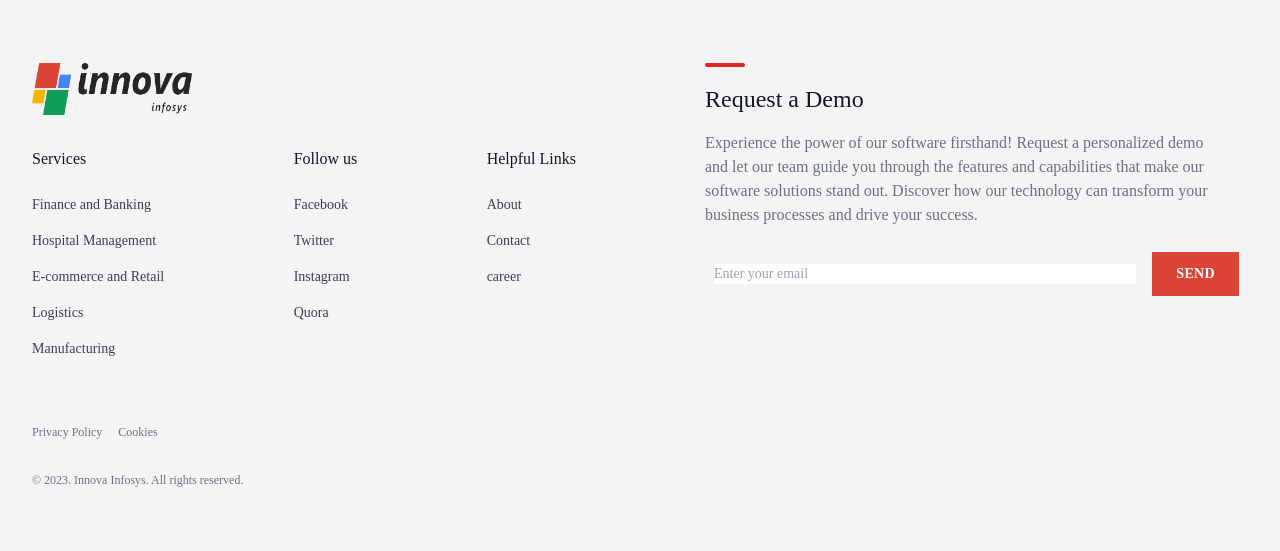
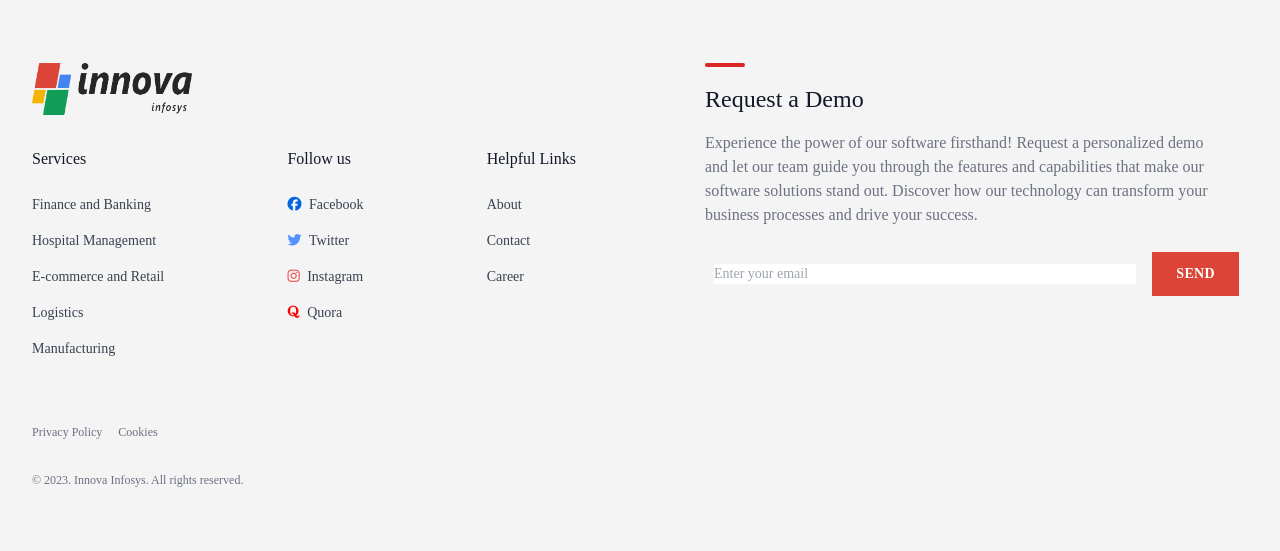
Before and after one commit to MirFaisal/innova-infosys-main-laravel, a Laravel app: page / in a window 1280 px wide. Shown: the part 3889-4440 px from the top of the page. Run offline with Laravel 10, Linux system fonts and the light colour scheme; some libraries are stand-ins or nearby versions; some web fonts are replaced.

Commit message:
fix some small bug

```diff
--- a/resources/views/master/master.blade.php
+++ b/resources/views/master/master.blade.php
@@ -40,7 +40,10 @@
             href="{{ asset('favicon.jpg') }}"
             type="image/x-icon"
         />
-
+        <script
+            src="https://kit.fontawesome.com/deb5ec3c82.js"
+            crossorigin="anonymous"
+        ></script>
         <!-- website title -->
         <title>Innova Infosys</title>
 
@@ -955,7 +877,11 @@
                                             href="https://www.facebook.com/profile.php?id=100094676550997"
                                             class="text-gray-700 transition hover:opacity-75"
                                         >
-                                            Facebook
+                                            <i
+                                                class="fa-brands fa-facebook"
+                                                style="color: #0165e1"
+                                            ></i>
+                                            <span class="ps-1"> Facebook </span>
                                         </a>
                                     </li>
                                     <li>
@@ -963,7 +889,11 @@
                                             href="https://twitter.com/innovainfosys"
                                             class="text-gray-700 transition hover:opacity-75"
                                         >
-                                            Twitter
+                                            <i
+                                                class="fa-brands fa-twitter"
+                                                style="color: #5291ff"
+                                            ></i>
+                                            <span class="ps-1"> Twitter </span>
                                         </a>
                                     </li>
                                     <li>
@@ -971,7 +901,13 @@
                                             href="https://www.instagram.com/innovainfosys/"
                                             class="text-gray-700 transition hover:opacity-75"
                                         >
-                                            Instagram
+                                            <i
+                                                class="fa-brands fa-instagram"
+                                                style="color: #ef4e4e"
+                                            ></i>
+                                            <span class="ps-1">
+                                                Instagram
+                                            </span>
                                         </a>
                                     </li>
                                     <li>
@@ -979,7 +915,11 @@
                                             href="https://www.quora.com/profile/II-256"
                                             class="text-gray-700 transition hover:opacity-75"
                                         >
-                                            Quora
+                                            <i
+                                                class="fa-brands fa-quora"
+                                                style="color: #ff0000"
+                                            ></i>
+                                            <span class="ps-1"> Quora </span>
                                         </a>
                                     </li>
                                 </ul>
@@ -1022,7 +962,7 @@
                                             href="{{ ROUTE('CAREERS') }}"
                                             class="text-gray-700 transition hover:opacity-75"
                                         >
-                                            career
+                                            Career
                                         </a>
                                     </li>
                                 </ul>
--- a/resources/views/welcome.blade.php
+++ b/resources/views/welcome.blade.php
@@ -283,6 +283,7 @@
             </h3>
             <div class="industries-wrapper space-y-24">
                 <div
+                    id="finance"
                     class="industries-item md:h-[340px] md:flex justify-end items-center md:relative"
                 >
                     <div
@@ -319,6 +320,7 @@
                 </div>
 
                 <div
+                    id="hospital"
                     class="industries-item md:h-[340px] md:flex justify-start items-center relative"
                 >
                     <div
@@ -359,6 +361,7 @@
                     class="industries-item md:h-[340px] md:flex justify-end items-center md:relative"
                 >
                     <div
+                        id="e-commerce"
                         class="text md:w-[900px] md:h-[260px] p-8 flex flex-col space-y-5 md:absolute left-0 z-40"
                     >
                         <h3 class="text-3xl">E-commerce and Retail</h3>
@@ -393,6 +396,7 @@
                 </div>
 
                 <div
+                    id="logistics"
                     class="industries-item md:h-[340px] md:flex justify-start items-center relative"
                 >
                     <div
@@ -430,6 +434,7 @@
                 </div>
 
                 <div
+                    id="manufacturing"
                     class="industries-item md:h-[340px] md:flex justify-end items-center relative"
                 >
                     <div
```
Also changed, not shown: other parts of resources/views/master/master.blade.php (+6 -87 lines), public/favicon.png.
